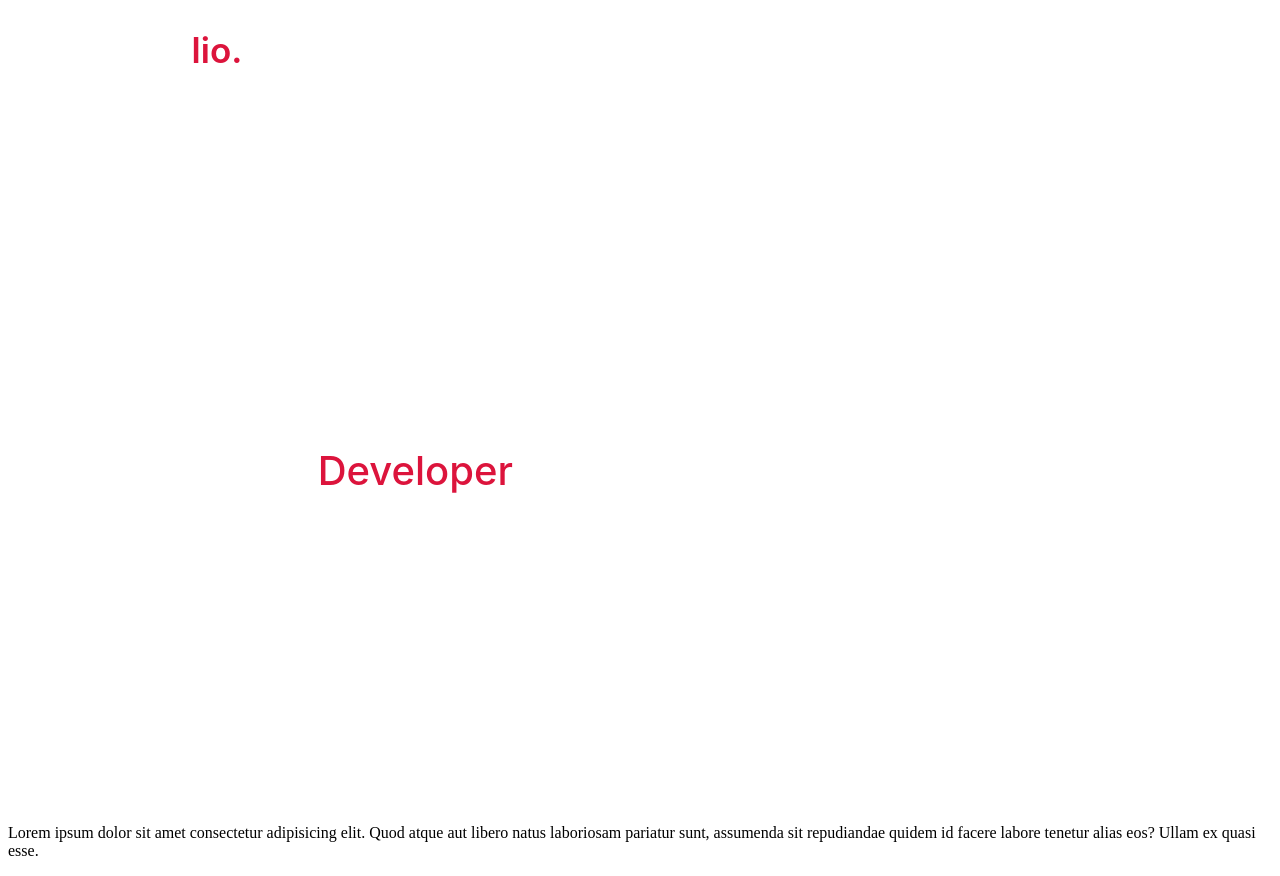
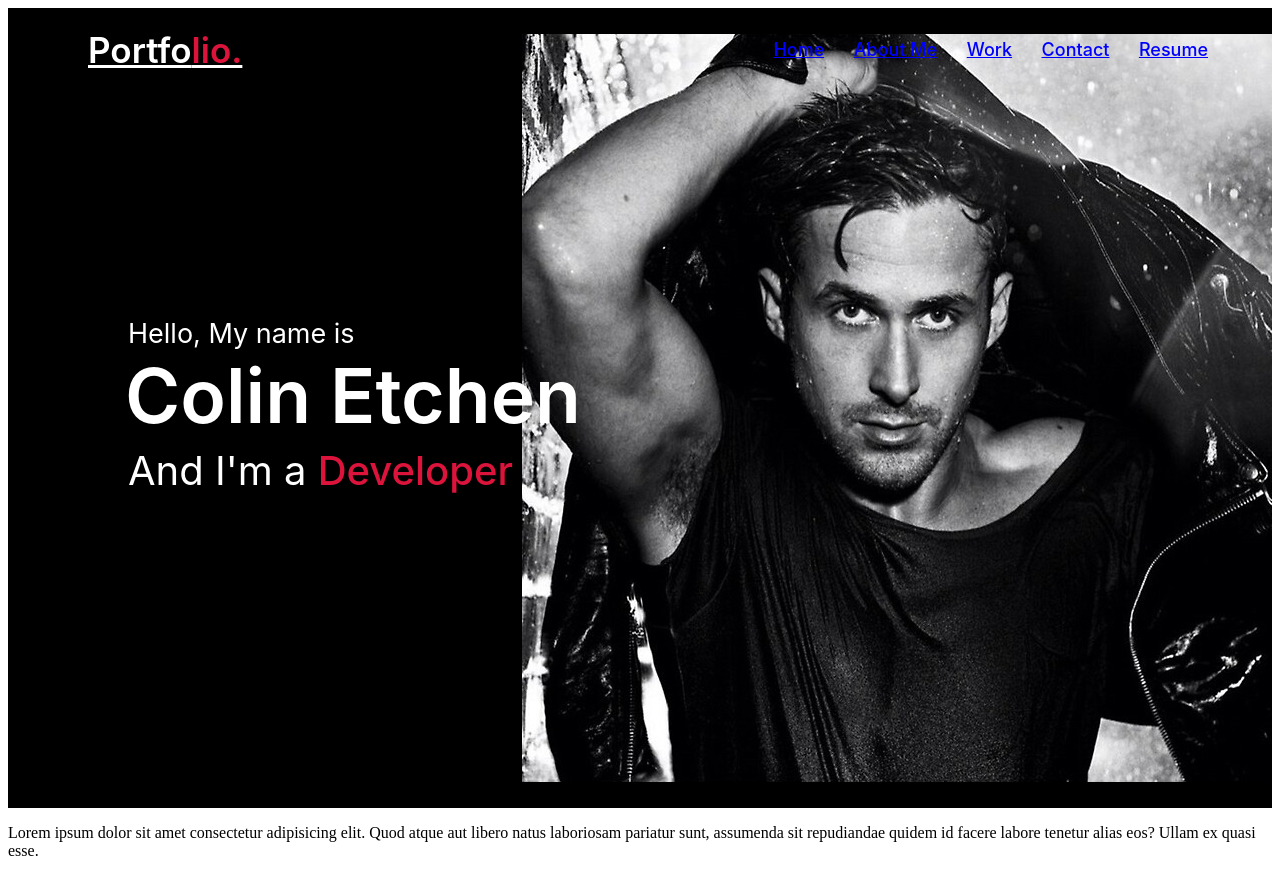
Before and after one commit to ColinEtchen/Portfolio, a plain HTML site: page index.html in a window 1280 px wide. Drawn offline with Linux system fonts and the light colour scheme; files whose address does not match are found by name.

Commit message:
Fixed Image and background color

```diff
--- a/assets/style.css
+++ b/assets/style.css
@@ -40,7 +40,7 @@
 }
 
 .navbar .menu li a{
-    color: white;
+    color: blue;
     font-size: 18px;
     font-weight: 500;
     margin-left: 25px;
@@ -54,11 +54,13 @@
 /*home section styling*/
 .home{
     display: flex;
-    background-image:url("images/img:gosling.jpg") no-repeat center;
+    background:url("/Users/colin/bootcamp/Portfolio/assets/IMG_1778.jpg") no-repeat right;
     height: 100vh;
-    color: white;
+    width:100%;
+    color:white;
     min-height: 500px;
     font-family:-apple-system, BlinkMacSystemFont, 'Segoe UI', Roboto, Oxygen, Ubuntu, Cantarell, 'Open Sans', 'Helvetica Neue', sans-serif;
+    background-color: black;
 }
 
 .home .max-width{
```
Also changed, not shown: assets/IMG_1778.jpg (added), assets/img:gosling.jpg (deleted), 2 other files.
